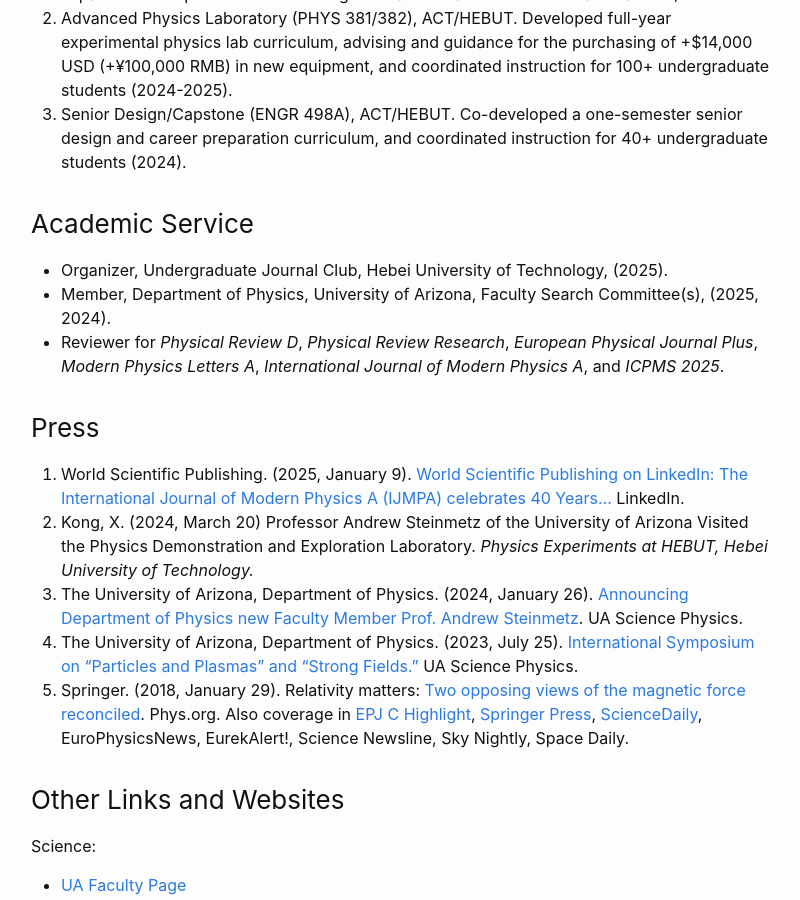
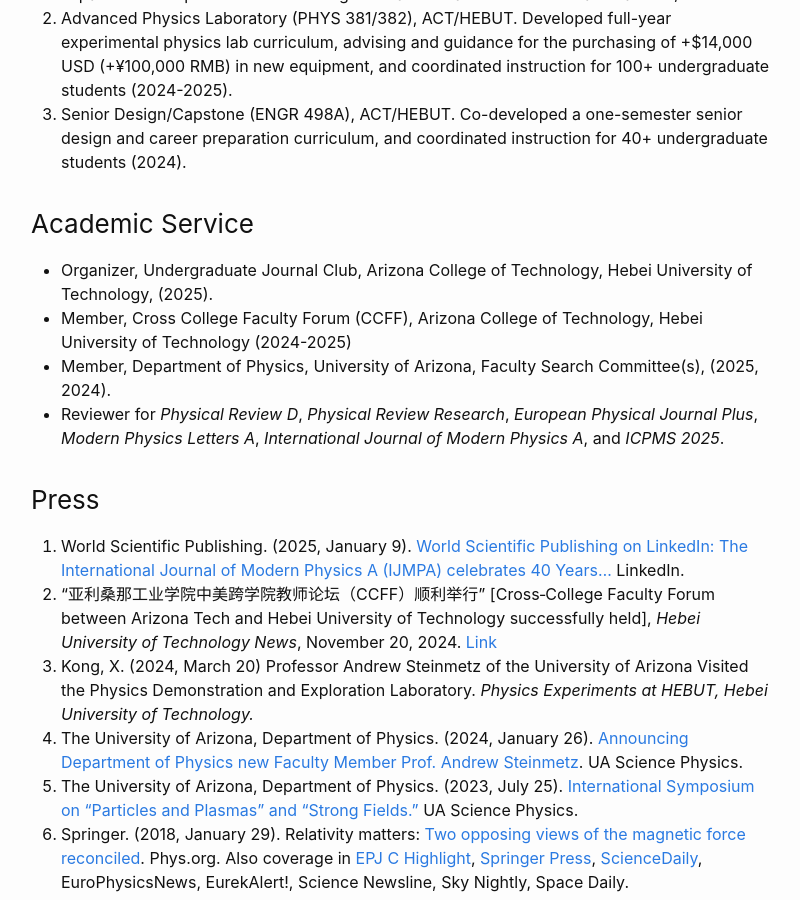
Before and after one commit to ajsteinmetz/ajsteinmetz.github.io, a Jekyll site: the page built from cv.md, in a window 1280 px wide and 900 px high, scrolled down 5435 px. Shown: the whole window, without its empty margins (239-1039 px from the left). Built offline with Jekyll 4.4.1, drawn with Linux system fonts in a browser that asks for light colours; our own code applies the rules of GitHub Pages for plain Markdown files; comment, search, counter and statistics services are not loaded.

Commit message:
updated service

```diff
--- a/cv.md
+++ b/cv.md
@@ -124,13 +124,15 @@
 3. Senior Design/Capstone (ENGR 498A), ACT/HEBUT. Co-developed a one-semester senior design and career preparation curriculum, and coordinated instruction for 40+ undergraduate students (2024).
 
 ### Academic Service
-- Organizer, Undergraduate Journal Club, Hebei University of Technology, (2025).
+- Organizer, Undergraduate Journal Club, Arizona College of Technology, Hebei University of Technology, (2025).
+- Member, Cross College Faculty Forum (CCFF), Arizona College of Technology, Hebei University of Technology (2024-2025)
 - Member, Department of Physics, University of Arizona, Faculty Search Committee(s), (2025, 2024).
 - Reviewer for _Physical Review D_, _Physical Review Research_, _European Physical Journal Plus_, _Modern Physics Letters A_, _International Journal of Modern Physics A_, and _ICPMS 2025_.
 
 ### Press
 
 1. World Scientific Publishing. (2025, January 9). [World Scientific Publishing on LinkedIn: The International Journal of Modern Physics A (IJMPA) celebrates 40 Years...](https://www.linkedin.com/posts/world-scientific-publishing_the-international-journal-of-modern-physics-activity-7282999555967610880-SJ78) LinkedIn.
+2. “亚利桑那工业学院中美跨学院教师论坛（CCFF）顺利举行” [Cross‑College Faculty Forum between Arizona Tech and Hebei University of Technology successfully held], *Hebei University of Technology News*, November 20, 2024. [Link](https://hatech.hebut.edu.cn/xw/62ff3dcc665b453898ec92841d45e0ce.htm)
 2. Kong, X. (2024, March 20) Professor Andrew Steinmetz of the University of Arizona Visited the Physics Demonstration and Exploration Laboratory. *Physics Experiments at HEBUT, Hebei University of Technology.*
 3. The University of Arizona, Department of Physics. (2024, January 26). [Announcing Department of Physics new Faculty Member Prof. Andrew Steinmetz](https://w3.physics.arizona.edu/news/announcing-department-physics-new-faculty-member-prof-andrew-steinmetz). UA Science Physics.
 4. The University of Arizona, Department of Physics. (2023, July 25). [International Symposium on "Particles and Plasmas" and "Strong Fields."](https://w3.physics.arizona.edu/news/international-symposium-particles-and-plasmas-and-strong-fields) UA Science Physics.
```
